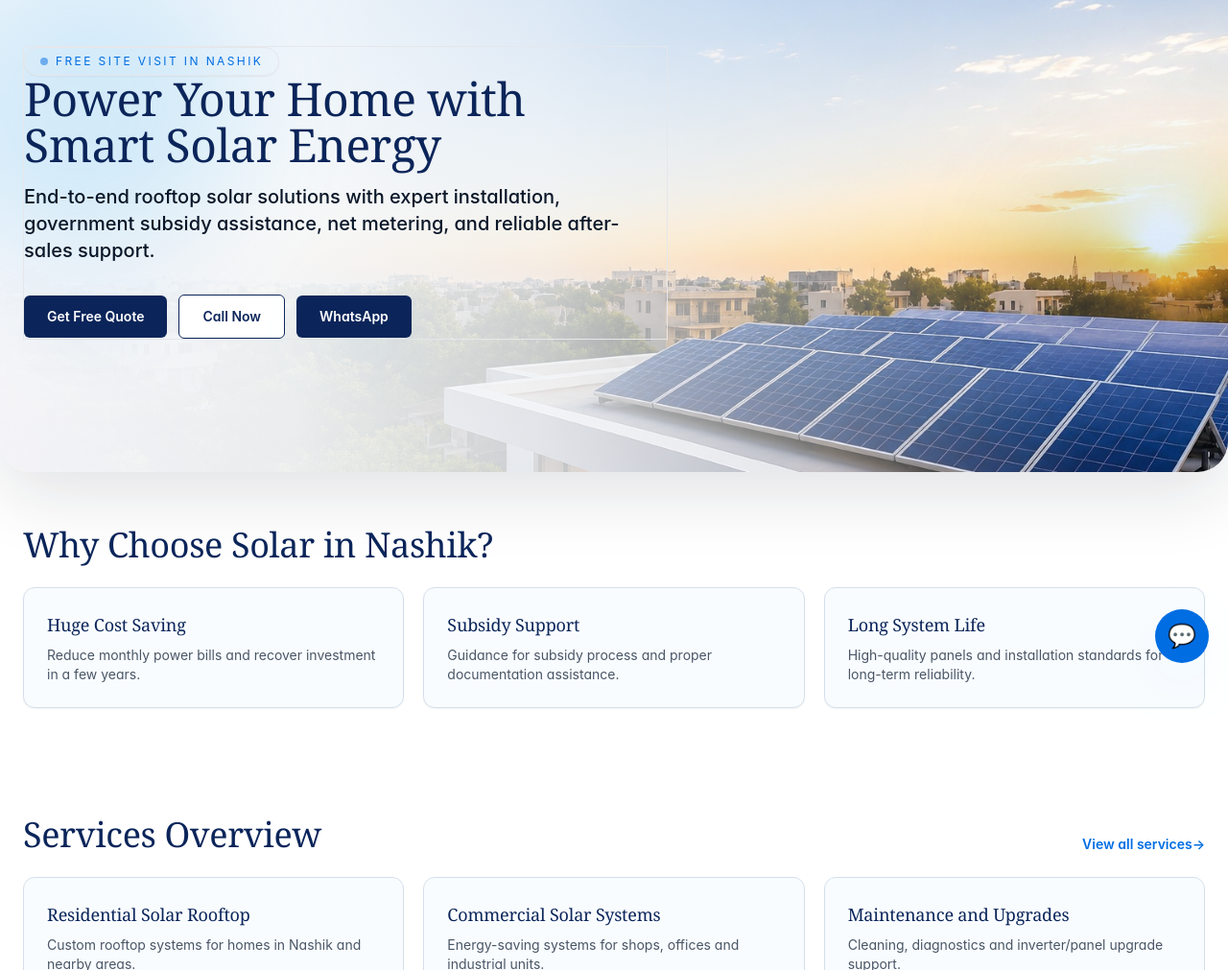
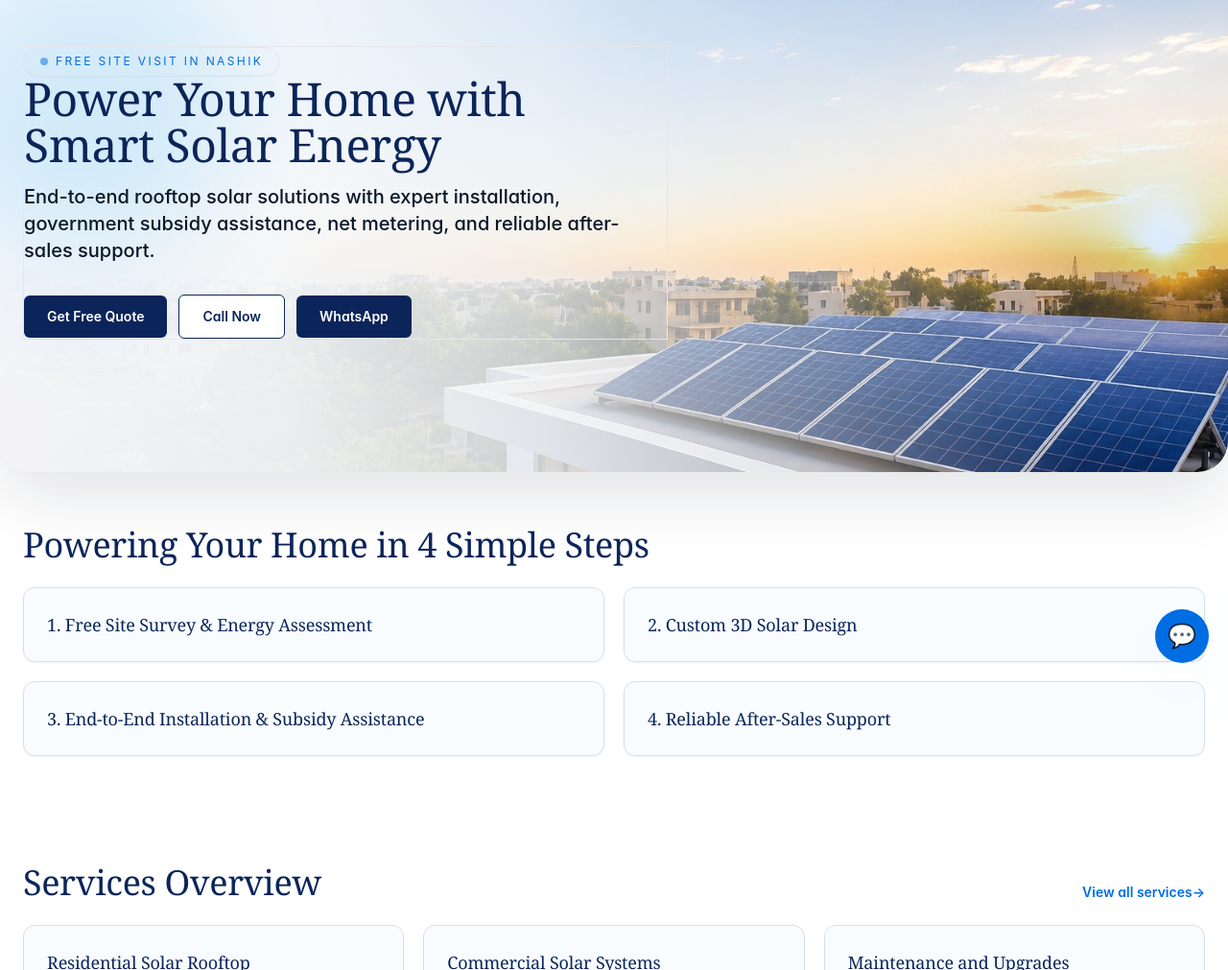
Before and after one commit to anuj-sanap/Vidyut_solars, a website: page public/index.html in a window 1280 px wide. Shown: the part 89-1100 px from the top of the page at 96% size. Drawn offline with Linux system fonts and the light colour scheme; no server answers.

Commit message:
Service Updated

```diff
--- a/public/css/styles.css
+++ b/public/css/styles.css
@@ -1,3 +1,25 @@
+.step-card {
+  overflow: hidden;
+}
+
+.step-card .step-description {
+  max-height: 0;
+  overflow: hidden;
+  opacity: 0;
+  transform: translateY(-4px);
+  transition: max-height 0.35s ease, opacity 0.25s ease, transform 0.25s ease, margin 0.25s ease;
+  margin-top: 0;
+}
+
+.step-card:hover .step-description,
+.step-card:focus-within .step-description,
+.step-card:focus .step-description {
+  max-height: 180px;
+  opacity: 1;
+  transform: translateY(0);
+  margin-top: 0.5rem;
+}
+
 .hero-bg {
   --hero-bg-image: url("/bg_landing.jpeg");
   position: relative;
--- a/public/index.html
+++ b/public/index.html
@@ -56,19 +56,23 @@
 
     <main>
       <section class="mx-auto max-w-7xl px-4 py-14 md:px-6">
-        <h2 class="font-display text-3xl text-foreground md:text-4xl" data-reveal>Why Choose Solar in Nashik?</h2>
-        <div class="mt-6 grid gap-5 md:grid-cols-3">
-          <article class="theme-card-shadow" data-reveal>
-            <h3 class="font-display text-lg text-primary">Huge Cost Saving</h3>
-            <p class="mt-2 text-sm text-muted-foreground">Reduce monthly power bills and recover investment in a few years.</p>
+        <h2 class="font-display text-3xl text-foreground md:text-4xl" data-reveal>Powering Your Home in 4 Simple Steps</h2>
+        <div class="mt-6 grid gap-5 md:grid-cols-2">
+          <article class="theme-card-shadow step-card" data-reveal>
+            <h3 class="font-display text-lg text-primary">1. Free Site Survey &amp; Energy Assessment</h3>
+            <p class="step-description mt-2 text-sm text-muted-foreground">Our solar specialists visit your property to evaluate your rooftop and energy requirements, ensuring the best solar solution for maximum performance.</p>
           </article>
-          <article class="theme-card-shadow" data-reveal>
-            <h3 class="font-display text-lg text-primary">Subsidy Support</h3>
-            <p class="mt-2 text-sm text-muted-foreground">Guidance for subsidy process and proper documentation assistance.</p>
+          <article class="theme-card-shadow step-card" data-reveal>
+            <h3 class="font-display text-lg text-primary">2. Custom 3D Solar Design</h3>
+            <p class="step-description mt-2 text-sm text-muted-foreground">Receive a professionally designed 3D layout of your rooftop solar system, giving you a clear preview of the final installation.</p>
           </article>
-          <article class="theme-card-shadow" data-reveal>
-            <h3 class="font-display text-lg text-primary">Long System Life</h3>
-            <p class="mt-2 text-sm text-muted-foreground">High-quality panels and installation standards for long-term reliability.</p>
+          <article class="theme-card-shadow step-card" data-reveal>
+            <h3 class="font-display text-lg text-primary">3. End-to-End Installation &amp; Subsidy Assistance</h3>
+            <p class="step-description mt-2 text-sm text-muted-foreground">From system installation and approvals to net metering and government subsidy documentation, we manage the complete process for a smooth, hassle-free experience.</p>
+          </article>
+          <article class="theme-card-shadow step-card" data-reveal>
+            <h3 class="font-display text-lg text-primary">4. Reliable After-Sales Support</h3>
+            <p class="step-description mt-2 text-sm text-muted-foreground">Once your system is operational, you start saving on electricity bills immediately. Our dedicated maintenance and support team ensures your solar system continues to perform efficiently for years to come.</p>
           </article>
         </div>
       </section>
```
